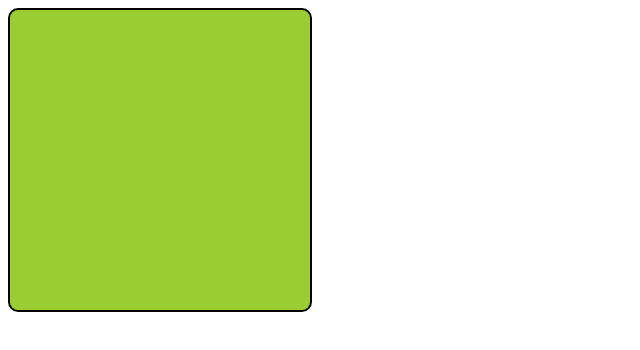
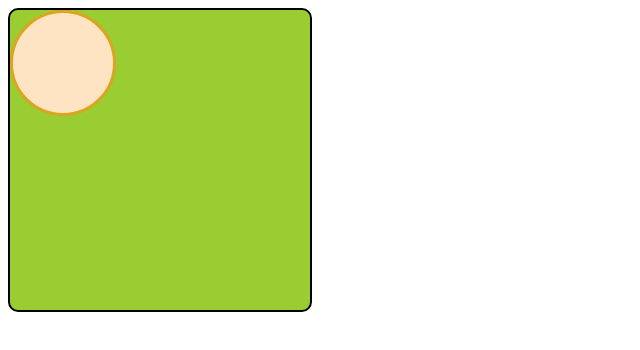
Before and after one commit to binayjy8/A-DIV, a plain HTML site: page index.html in a window 1280 px wide. Shown: the whole page, without its empty margins (0-640 px from the left). Drawn offline with Linux system fonts and the light colour scheme.

Commit message:
code add

```diff
--- a/style.css
+++ b/style.css
@@ -6,3 +6,12 @@
     border: 2px solid black;
     border-radius: 10px;
 }
+
+.scd {
+    background-color: bisque;
+    height: 100px;
+    width: 100px;
+    border: 3px solid goldenrod;
+    border-radius: 50%;
+
+}
```
